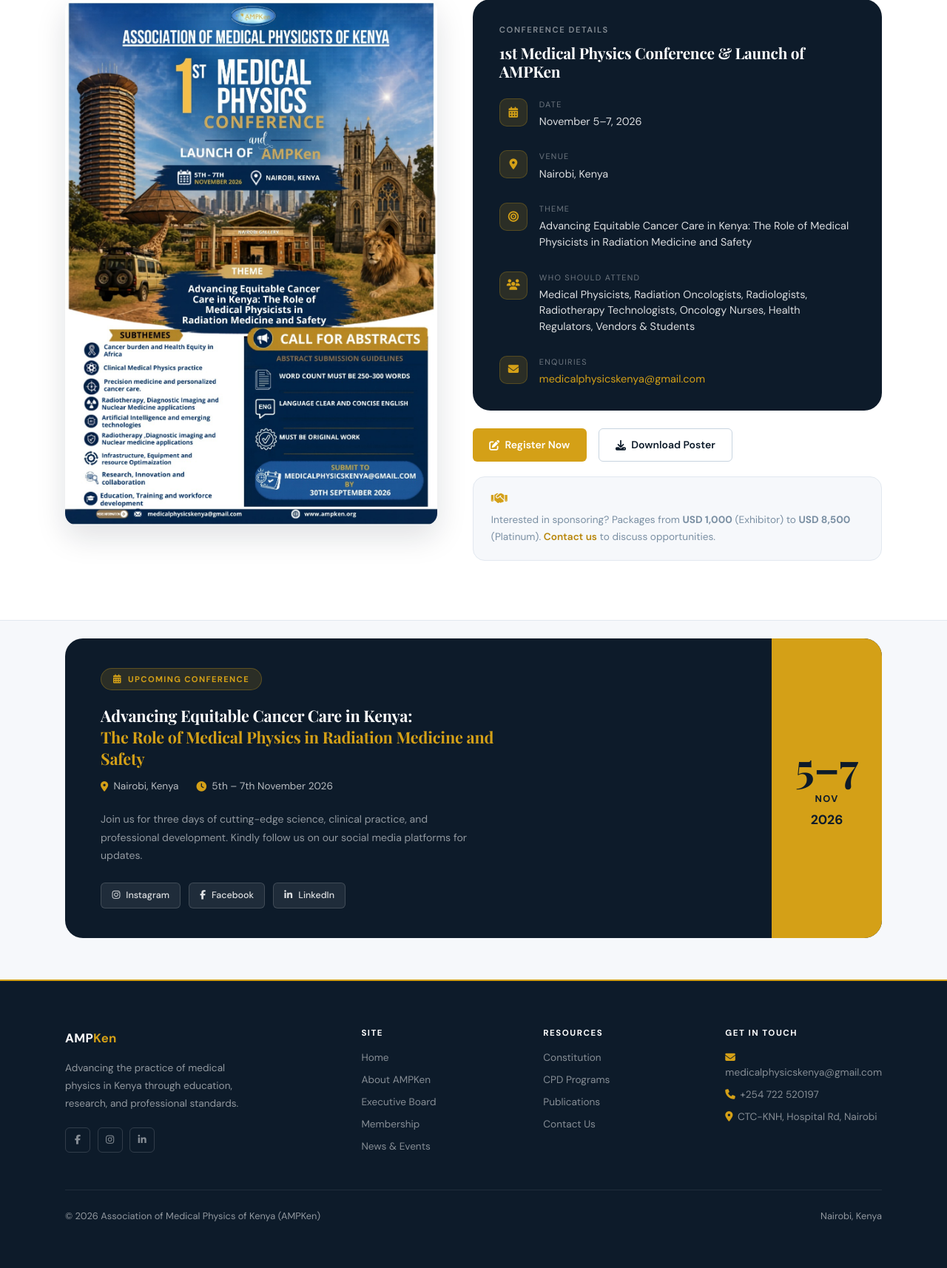
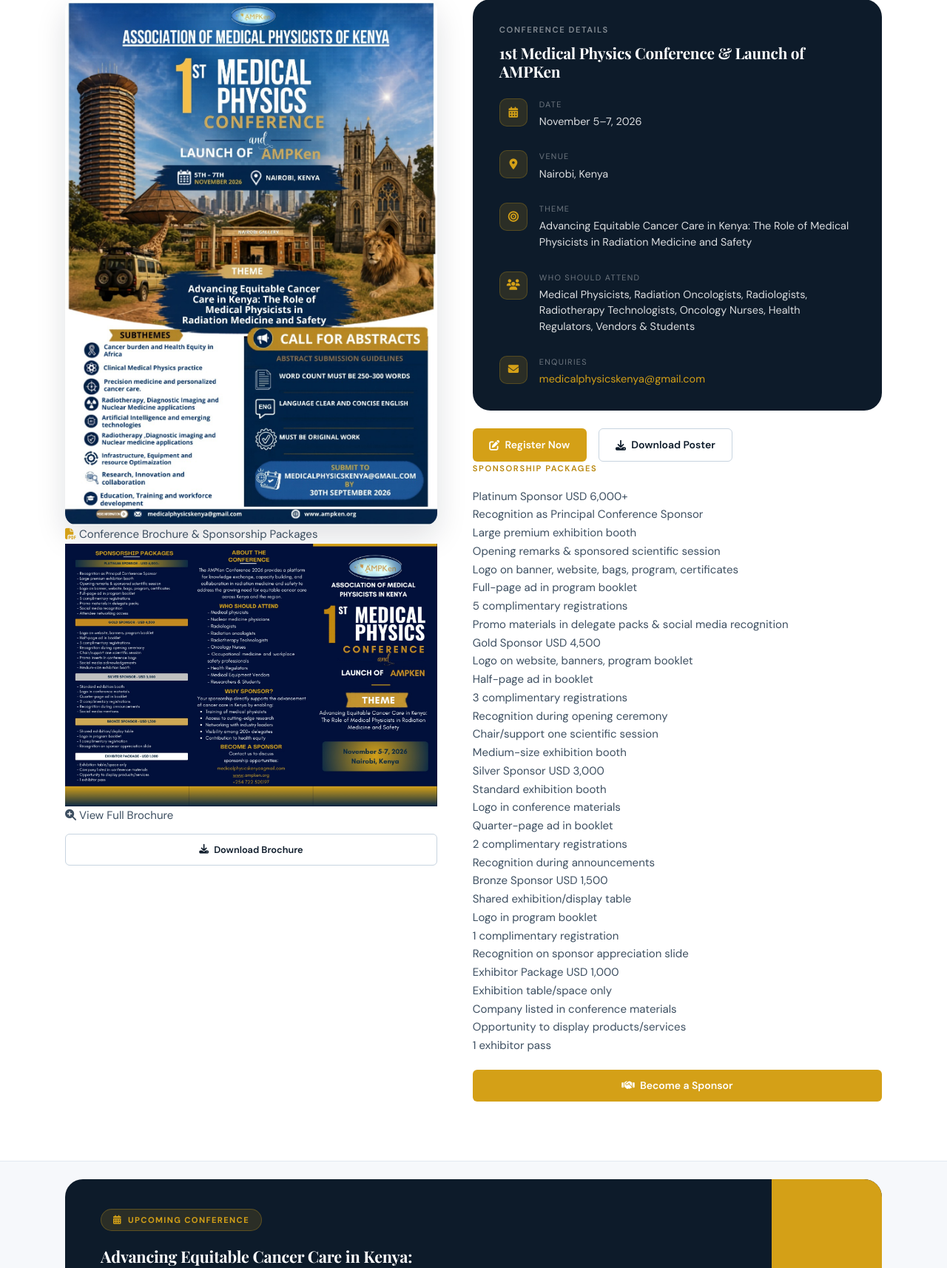
Before and after one commit to EllyKombo/ampke, a Flask app: page /news in a window 1280 px wide. Shown: the part 1455-3169 px from the top of the page at 74% size. Before the commit the page ends 3106 px from the top, so only its background shows below. Run offline with Flask 3, Linux system fonts and the light colour scheme.

Commit message:
Update news.html

```diff
--- a/templates/news.html
+++ b/templates/news.html
@@ -12,9 +12,11 @@
 
 <section class="section">
   <div class="container">
+
+    <!-- ── NEWS GRID ── -->
     <div class="news-layout">
 
-      <!-- Featured: 2026 Conference with poster as image -->
+      <!-- Featured: 2026 Conference -->
       <a href="/register" class="news-main reveal">
         <img src="{{ url_for('static', filename='img/conference.jpeg') }}"
              alt="1st AMPKen Medical Physics Conference 2026"
@@ -35,7 +37,7 @@
         </div>
       </a>
 
-      <!-- Sidebar: 2024 news moved here -->
+      <!-- Sidebar: 2024 news -->
       <div class="news-side">
         <a href="#" class="news-card reveal">
           <img src="{{ url_for('static', filename='img/image4.jpg') }}"
@@ -62,10 +64,9 @@
           </div>
         </a>
       </div>
-
     </div>
 
-    <!-- ── CONFERENCE DETAILS SECTION ── -->
+    <!-- ── CONFERENCE DETAILS + BROCHURE ── -->
     <div class="poster-section reveal">
       <div class="section-head" style="margin-top:4rem;">
         <span class="overline">Upcoming Event</span>
@@ -76,15 +77,37 @@
 
       <div class="poster-wrap">
 
-        <!-- Poster image -->
+        <!-- Left: poster + brochure thumbnail -->
         <div class="poster-img-col">
           <img
             src="{{ url_for('static', filename='img/conference.jpeg') }}"
             alt="1st AMPKen Medical Physics Conference 2026 Poster"
             class="poster-img">
+
+          <!-- Brochure thumbnail -->
+          <div class="brochure-thumb reveal">
+            <div class="brochure-label">
+              <i class="fa-solid fa-file-pdf" style="color:var(--gold-bright);"></i>
+              Conference Brochure &amp; Sponsorship Packages
+            </div>
+            <a href="{{ url_for('static', filename='img/brochure.jpeg') }}"
+               target="_blank" class="brochure-preview-wrap">
+              <img src="{{ url_for('static', filename='img/brochure.jpeg') }}"
+                   alt="AMPKen Conference Brochure"
+                   class="brochure-preview-img">
+              <div class="brochure-overlay">
+                <i class="fa-solid fa-magnifying-glass-plus"></i> View Full Brochure
+              </div>
+            </a>
+            <a href="{{ url_for('static', filename='img/brochure.jpeg') }}"
+               download="AMPKen-Conference-Brochure-2026.jpeg"
+               class="btn btn-outline" style="width:100%;justify-content:center;margin-top:.75rem;font-size:.8rem;">
+              <i class="fa-solid fa-download"></i> Download Brochure
+            </a>
+          </div>
         </div>
 
-        <!-- Details panel -->
+        <!-- Right: details panel -->
         <div class="poster-details-col">
           <div class="poster-meta-card">
             <div class="overline" style="color:rgba(255,255,255,.5);">Conference Details</div>
@@ -146,20 +169,91 @@
             </a>
           </div>
 
-          <div class="poster-sponsor-note">
-            <i class="fa-solid fa-handshake" style="color:var(--gold-bright);font-size:1.1rem;margin-bottom:.5rem;display:block;"></i>
-            <p style="font-size:.85rem;color:var(--text-mute);line-height:1.7;margin:0;">
-              Interested in sponsoring? Packages from <strong>USD 1,000</strong> (Exhibitor) to
-              <strong>USD 8,500</strong> (Platinum).
-              <a href="mailto:medicalphysicskenya@gmail.com" style="color:var(--gold);font-weight:600;">Contact us</a>
-              to discuss opportunities.
-            </p>
+          <!-- Sponsorship packages -->
+          <div class="sponsor-packages">
+            <div class="overline" style="margin-bottom:1rem;">Sponsorship Packages</div>
+
+            <div class="sponsor-pkg platinum">
+              <div class="sponsor-pkg-header">
+                <span class="sponsor-pkg-name">Platinum Sponsor</span>
+                <span class="sponsor-pkg-price">USD 6,000+</span>
+              </div>
+              <ul class="sponsor-pkg-list">
+                <li>Recognition as Principal Conference Sponsor</li>
+                <li>Large premium exhibition booth</li>
+                <li>Opening remarks &amp; sponsored scientific session</li>
+                <li>Logo on banner, website, bags, program, certificates</li>
+                <li>Full-page ad in program booklet</li>
+                <li>5 complimentary registrations</li>
+                <li>Promo materials in delegate packs &amp; social media recognition</li>
+              </ul>
+            </div>
+
+            <div class="sponsor-pkg gold">
+              <div class="sponsor-pkg-header">
+                <span class="sponsor-pkg-name">Gold Sponsor</span>
+                <span class="sponsor-pkg-price">USD 4,500</span>
+              </div>
+              <ul class="sponsor-pkg-list">
+                <li>Logo on website, banners, program booklet</li>
+                <li>Half-page ad in booklet</li>
+                <li>3 complimentary registrations</li>
+                <li>Recognition during opening ceremony</li>
+                <li>Chair/support one scientific session</li>
+                <li>Medium-size exhibition booth</li>
+              </ul>
+            </div>
+
+            <div class="sponsor-pkg silver">
+              <div class="sponsor-pkg-header">
+                <span class="sponsor-pkg-name">Silver Sponsor</span>
+                <span class="sponsor-pkg-price">USD 3,000</span>
+              </div>
+              <ul class="sponsor-pkg-list">
+                <li>Standard exhibition booth</li>
+                <li>Logo in conference materials</li>
+                <li>Quarter-page ad in booklet</li>
+                <li>2 complimentary registrations</li>
+                <li>Recognition during announcements</li>
+              </ul>
+            </div>
+
+            <div class="sponsor-pkg bronze">
+              <div class="sponsor-pkg-header">
+                <span class="sponsor-pkg-name">Bronze Sponsor</span>
+                <span class="sponsor-pkg-price">USD 1,500</span>
+              </div>
+              <ul class="sponsor-pkg-list">
+                <li>Shared exhibition/display table</li>
+                <li>Logo in program booklet</li>
+                <li>1 complimentary registration</li>
+                <li>Recognition on sponsor appreciation slide</li>
+              </ul>
+            </div>
+
+            <div class="sponsor-pkg exhibitor">
+              <div class="sponsor-pkg-header">
+                <span class="sponsor-pkg-name">Exhibitor Package</span>
+                <span class="sponsor-pkg-price">USD 1,000</span>
+              </div>
+              <ul class="sponsor-pkg-list">
+                <li>Exhibition table/space only</li>
+                <li>Company listed in conference materials</li>
+                <li>Opportunity to display products/services</li>
+                <li>1 exhibitor pass</li>
+              </ul>
+            </div>
+
+            <a href="mailto:medicalphysicskenya@gmail.com?subject=Sponsorship Enquiry — AMPKen Conference 2026"
+               class="btn btn-gold" style="width:100%;justify-content:center;margin-top:1.25rem;">
+              <i class="fa-solid fa-handshake"></i> Become a Sponsor
+            </a>
           </div>
 
         </div>
       </div>
     </div>
-    <!-- ── END CONFERENCE DETAILS ── -->
+    <!-- ── END CONFERENCE SECTION ── -->
 
   </div>
 </section>
```
